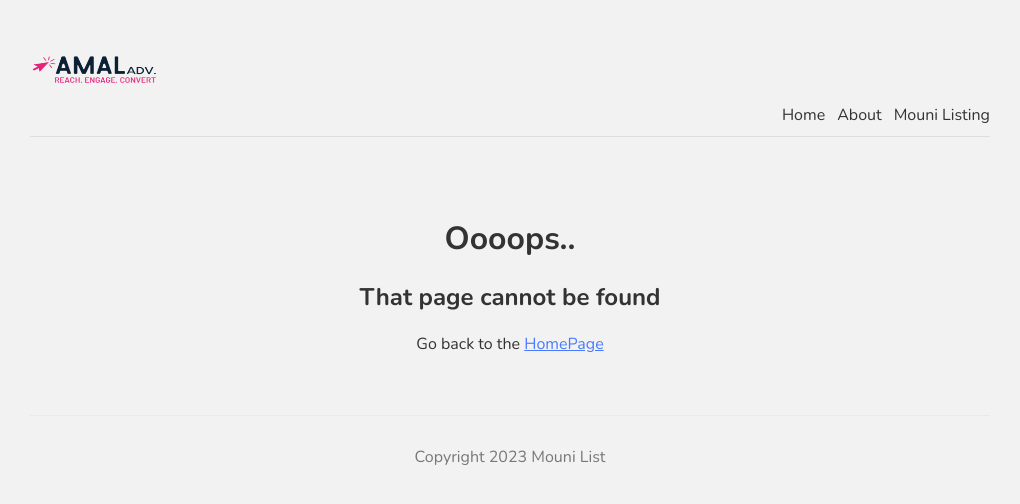
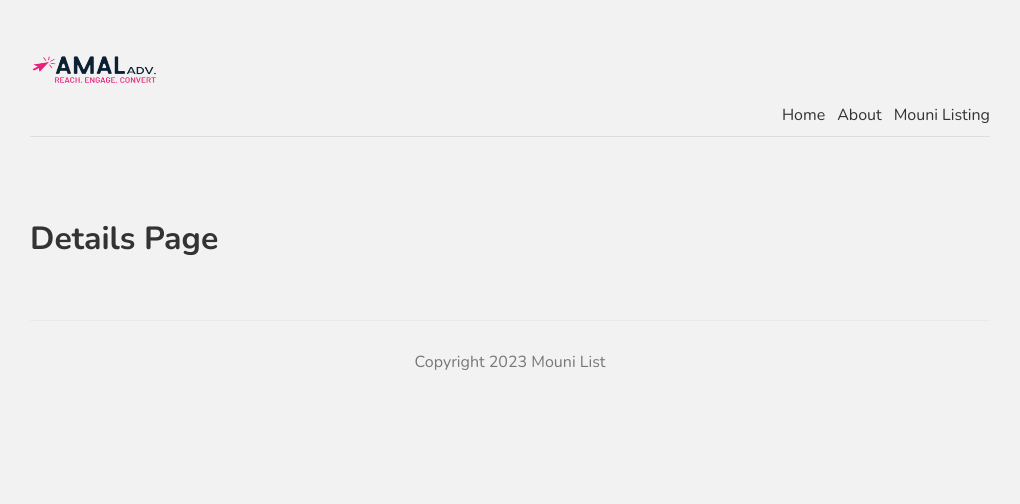
Before and after one commit to AmalShalabi/MouniList-simple-Next.js-app, a Next.js app: page /mouni/1 in a window 1280 px wide. Before the commit this address had no page. Shown: the top 504 px of the page, without its empty margins (130-1150 px from the left). Built offline with nearby package versions, Linux system fonts and the light colour scheme.

Commit message:
Dynamic Routes (part 1)

```diff
--- /dev/null
+++ b/pages/mouni/[id].js
@@ -0,0 +1,12 @@
+import React from 'react'
+
+const Details=()=> {
+
+  return (
+    <div>
+        <h1>Details Page</h1>
+    </div>
+  )
+}
+
+export default Details;
```
Also changed, not shown: pages/mouni/index.js (+6 -5 lines).
